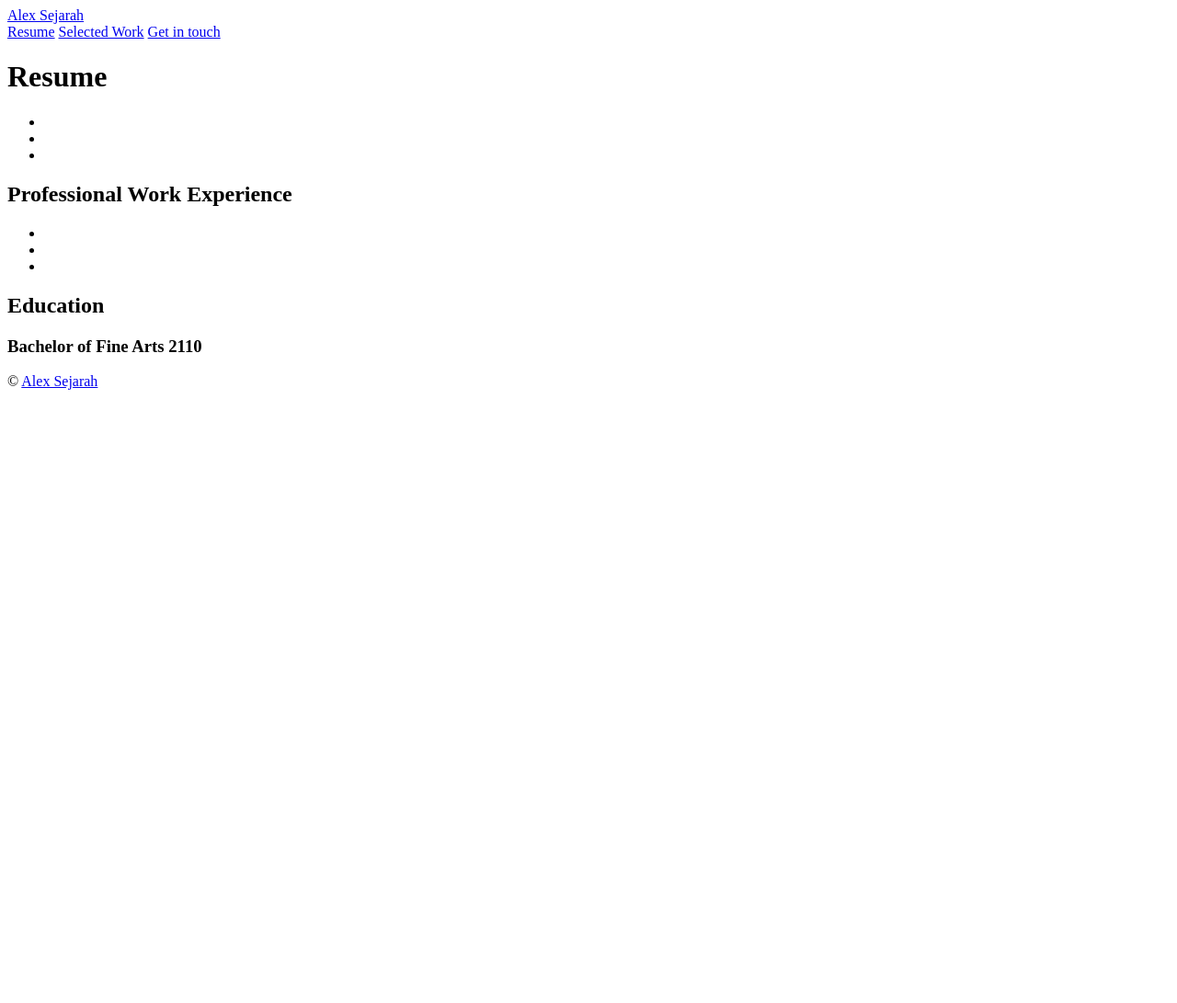
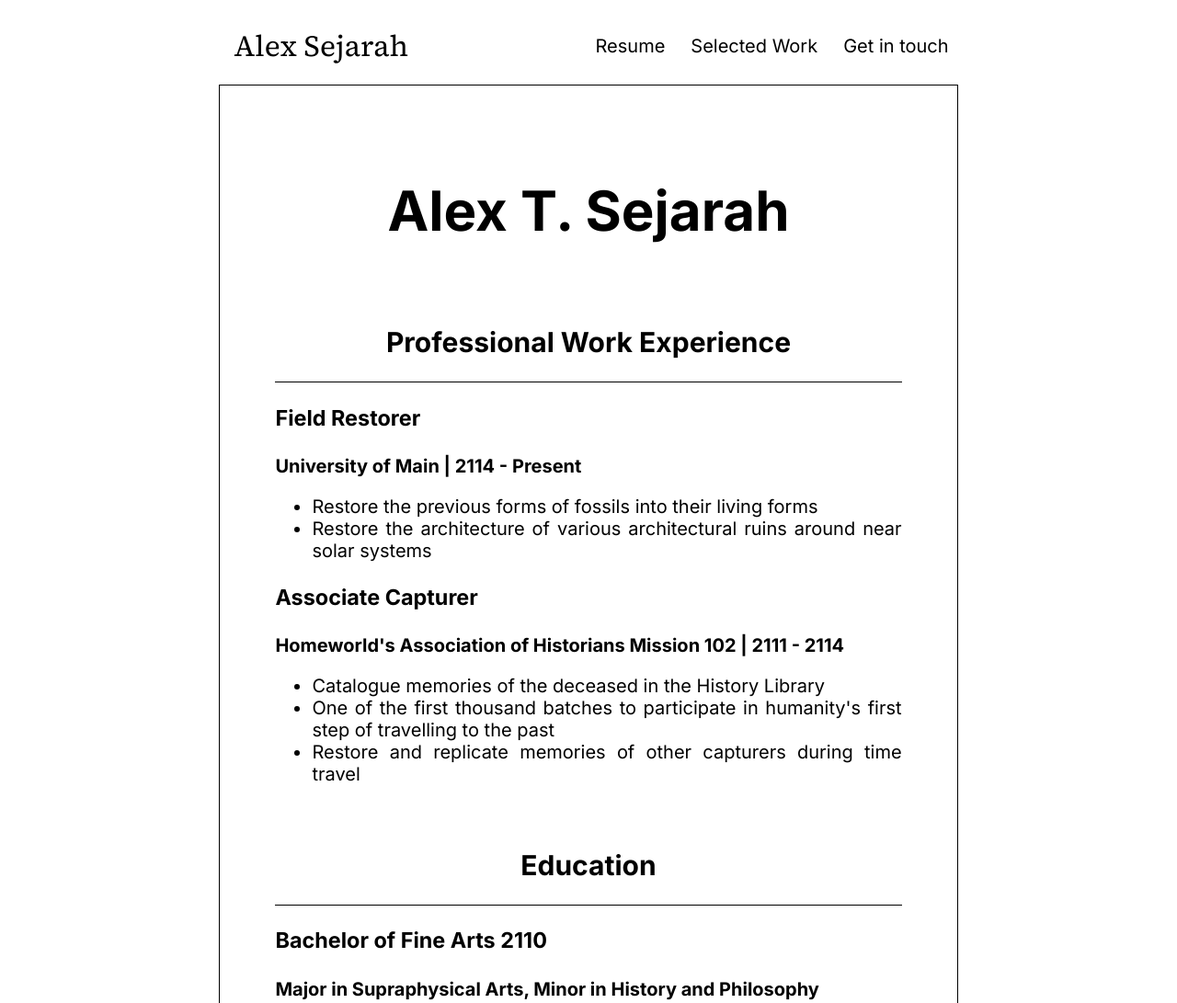
Before and after one commit to toeireishuman/aA-capstone_1-html_and_css, a plain HTML site: page page2/index.html in a window 1280 px wide. Shown: the top 1091 px of the page at 92% size. Before the commit the page ends 800 px from the top, so only its background shows below. Drawn offline with Linux system fonts and the light colour scheme.

Commit message:
Finalize the second page design and content

```diff
--- a/page2/index.html
+++ b/page2/index.html
@@ -21,7 +21,7 @@
 <body>
     <header>
         <div class="navigation-bar">
-            <span class="logo serif"><a href="./index.html">Alex Sejarah</a></span>
+            <span class="logo serif"><a href="../page1/index.html">Alex Sejarah</a></span>
             <nav>
                 <a href="../page2/index.html">Resume</a>
                 <a href="../page3/index.html">Selected Work</a>
@@ -31,24 +31,44 @@
     </header>
 
     <main>
-        <h1>Resume</h1>
-        <ul>
-            <li></li>
-            <li></li>
-            <li></li>
-        </ul>
+        <h1>Alex T. Sejarah</h1>
+        <br>
         <h2>Professional Work Experience</h2>
-        <ul>
-            <li></li>
-            <li></li>
-            <li></li>
-        </ul>
+        <div class="divider"></div>
+        <div>
+            <h3>Field Restorer</h3>
+            <h4>University of Main | 2114 - Present</h4>
+            <ul>
+                <li>Restore the previous forms of fossils into their living forms</li>
+                <li>Restore the architecture of various architectural ruins around near solar systems</li>
+            </ul>
+        </div>
+
+        <div>
+            <h3>Associate Capturer</h3>
+            <h4>Homeworld's Association of Historians Mission 102 | 2111 - 2114</h4>
+            <ul>
+                <li>
+                    Catalogue memories of the deceased in the History Library
+                </li>
+                <li>
+                    One of the first thousand batches to participate in humanity's first step of travelling to the past
+                </li>
+                <li>
+                    Restore and replicate memories of other capturers during time travel
+                </li>
+            </ul>
+        </div>
+        <br>
+
         <h2>Education</h2>
+        <div class="divider"></div>
         <h3>Bachelor of Fine Arts 2110</h3>
+        <h4>Major in Supraphysical Arts, Minor in History and Philosophy</h4>
     </main>
 
     <footer>
-        <div class="logo serif">&#169; <a href="./index.html">Alex Sejarah</a></div>
+        <div class="logo serif">&#169; <a href="./index.html">Alex Sejarah</a> 2117</div>
     </footer>
 </body>
 
--- a/page2/styles.css
+++ b/page2/styles.css
@@ -0,0 +1,88 @@
+html {
+    background-color: #FFFFFF;
+    color: #000000;
+    min-width: 25%;
+    width: 64%;
+    max-width: 64%;
+    margin: auto;
+    text-align: justify;
+    text-justify: auto;
+    font-size: 20px;
+    font-family: "Inter", Verdana, Geneva, Tahoma, sans-serif;
+}
+
+a {
+    text-decoration: none;
+    color: #000000;
+    padding: 0.5em;
+}
+
+.serif {
+    font-family: "Source Serif 4", Georgia, 'Times New Roman', Times, serif;
+}
+
+.logo {
+    font-size: 160%;
+}
+
+/* HEADER */
+
+.navigation-bar {
+    display: flex;
+    justify-content: space-between;
+    align-items: center;
+    padding: 1em 0;
+}
+
+.navigation-bar nav {
+    display: flex;
+    gap: 8px;
+}
+
+.navigation-bar nav a {
+    padding: 0.5em;
+}
+
+.navigation-bar a:hover {
+    color: #FFFFFF;
+    background-color: #000000;
+}
+
+/* FOOTER */
+
+footer {
+    padding: 2em 0;
+    display: flex;
+    justify-content: center;
+}
+
+footer .logo {
+    font-size: 1em;
+    margin: auto;
+}
+
+
+/* MAIN */
+
+main {
+    border: 1px solid black;
+    padding: 3em;
+}
+
+h1,
+h2 {
+    text-align: center;
+}
+
+h1 {
+    font-size: 3rem;
+}
+
+main h3,
+main h4 {
+    margin-bottom: 0;
+}
+
+main .divider {
+    border-bottom: 1px solid black;
+}
```
